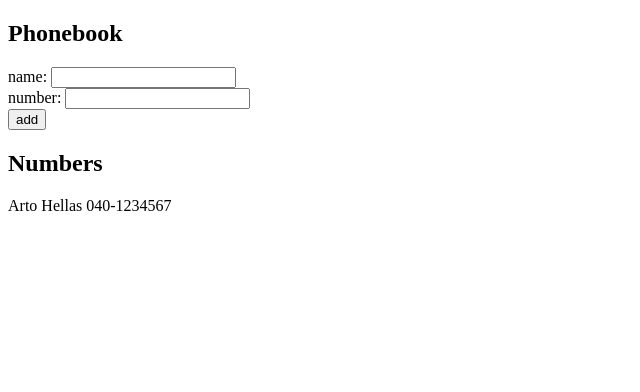
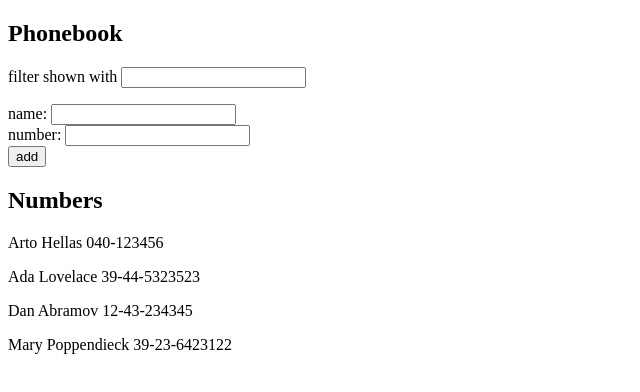
Before and after one commit to wilson-diaz/fullstackopen, a React (Create React App) app in the folder part2/phonebook/: page / in a window 1280 px wide. Shown: the top 392 px of the page, without its empty margins (0-640 px from the left). Built offline with nearby package versions, Linux system fonts and the light colour scheme.

Commit message:
2.9: name filtering

```diff
--- a/part2/phonebook/src/App.js
+++ b/part2/phonebook/src/App.js
@@ -1,11 +1,25 @@
 import React, { useState } from 'react'
 
+const Filter = ({newFilter, handleNewFilterChange}) => {
+  return (
+    <p>filter shown with <input value={newFilter} onChange={handleNewFilterChange} /></p>
+  )
+}
+
 const App = () => {
-  const [ persons, setPersons ] = useState([
-    { name: 'Arto Hellas', number: '040-1234567' }
+  const [persons, setPersons] = useState([
+    { name: 'Arto Hellas', number: '040-123456' },
+    { name: 'Ada Lovelace', number: '39-44-5323523' },
+    { name: 'Dan Abramov', number: '12-43-234345' },
+    { name: 'Mary Poppendieck', number: '39-23-6423122' }
   ])
   const [ newName, setNewName ] = useState('')
   const [newNumber, setNewNumber] = useState('')
+  const [newFilter, setNewFilter] = useState('')
+
+  const personsToShow = newFilter === ''
+    ? persons
+    : persons.filter(person => person.name.toLowerCase().indexOf(newFilter.toLowerCase()) !== -1)
 
   const addPerson = (event) => {
     event.preventDefault()
@@ -33,10 +47,13 @@ const App = () => {
 
   const handleNameChange = (event) => setNewName(event.target.value)
   const handleNumberChange = (event) => setNewNumber(event.target.value)
+  const handleNewFilterChange = (event) => setNewFilter(event.target.value)
+
 
   return (
     <div>
       <h2>Phonebook</h2>
+      <Filter newFilter={newFilter} handleNewFilterChange={handleNewFilterChange} />
       <form>
         <div>
           name: <input value={newName} onChange={handleNameChange} />
@@ -49,7 +66,7 @@ const App = () => {
         </div>
       </form>
       <h2>Numbers</h2>
-      {persons.map(p => <p key={p.name}>{p.name} {p.number}</p>)}
+      {personsToShow.map(p => <p key={p.name}>{p.name} {p.number}</p>)}
     </div>
   )
 }
```
